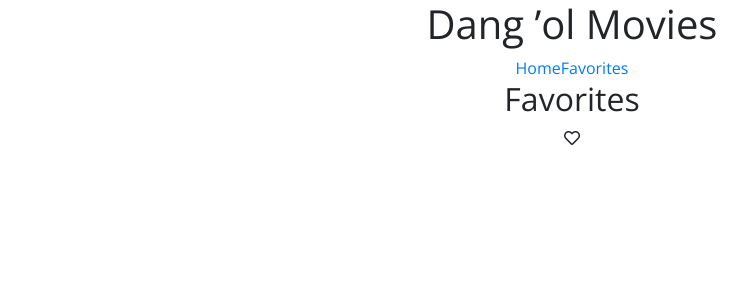
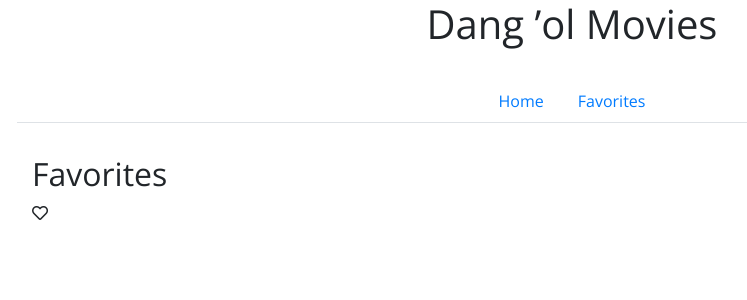
Before and after one commit to tristaneason/dangolmovies, a React (Create React App) app: page /favorites in a window 1280 px wide. Shown: the top 300 px of the page, without its empty margins (68-815 px from the left). Built offline with nearby package versions, Linux system fonts and the light colour scheme.

Commit message:
Added some bootstrap styles

```diff
--- a/src/components/Thumb.js
+++ b/src/components/Thumb.js
@@ -9,7 +9,7 @@ const Thumbnail = props => {
         heart = 'far fa-heart';
     }
 
-    return <div className="thumb">
+    return <div className="thumb col-sm-6 col-md-4 col-lg-3">
         <img src={props.image} alt={props.name} />
         <span className="thumb-name">{props.name}</span>
         <span className="thumb-year">{props.year}</span>
--- a/src/presentation/App.css
+++ b/src/presentation/App.css
@@ -1,3 +1,3 @@
-.app {
-    text-align: center;
+.app .nav {
+    margin: 2rem 0;
 }
--- a/src/presentation/App.js
+++ b/src/presentation/App.js
@@ -8,12 +8,16 @@ import './App.css';
 export default ({ reduxStore }) => (
     <Provider store={reduxStore}>
         <Router>
-            <main className="app">
-                <h1>Dang ’ol Movies</h1>
-
-                <Link to="/">Home</Link>
-                <Link to="/favorites">Favorites</Link>
-
+            <main className="app container">
+                <h1 className="text-center">Dang ’ol Movies</h1>
+                <ul className="nav nav-tabs justify-content-center">
+                    <li>
+                        <Link className="nav-link" to="/">Home</Link>
+                    </li>
+                    <li>
+                        <Link className="nav-link" to="/favorites">Favorites</Link>
+                    </li>
+                </ul>
                 <Route path="/" exact component={Home} />
                 <Route path="/favorites" component={Favorites} />
             </main>
--- a/src/presentation/Favorites.js
+++ b/src/presentation/Favorites.js
@@ -11,9 +11,11 @@ class Favorites extends Component  {
     }
 
     render() {
-        return <section className="favorites">
+        return <section className="favorites container">
             <h2>Favorites</h2>
-            <Thumbnail />
+            <div className="row">
+                <Thumbnail />
+            </div>
         </section>
     }
 }
--- a/src/presentation/Home.css
+++ b/src/presentation/Home.css
@@ -1,5 +1,5 @@
-.home {
-
+.home h2 {
+    margin: 2rem 0;
 }
 
 .home button {
--- a/src/presentation/Home.js
+++ b/src/presentation/Home.js
@@ -11,8 +11,9 @@ class Home extends Component {
     }
 
     render() {
-        return <section className="home">
-            <h2>Top 20 Trending Movies</h2>
+        return <section className="home container">
+            <h2 className="text-center">Top 20 Trending Movies</h2>
+            <div className="row">
                 {this.props.movies.map(item => {
                     const { movie } = item;
                     return <Thumbnail
@@ -20,6 +21,7 @@ class Home extends Component {
                         name={movie.title}
                         year={movie.year} />
                 })}
+            </div>
         </section>
     }
 }
```
Lines whose indentation alone changed are shown as unchanged.
